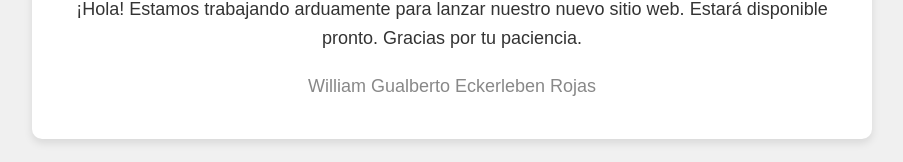
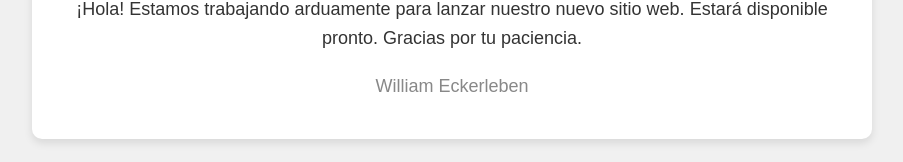
Before and after one commit to weckerleben/-weckerleben.github.io, a plain HTML site: page index.html in a window 1280 px wide. Shown: the part 383-545 px from the top of the page, without its empty margins (188-1091 px from the left). Drawn offline with Linux system fonts and the light colour scheme.

Commit message:
name change

```diff
--- a/index.html
+++ b/index.html
@@ -45,7 +45,7 @@
 <div class="container">
   <h1>Estamos trabajando en ello...</h1>
   <p>¡Hola! Estamos trabajando arduamente para lanzar nuestro nuevo sitio web. Estará disponible pronto. Gracias por tu paciencia.</p>
-  <p class="notice">William Gualberto Eckerleben Rojas</p>
+  <p class="notice">William Eckerleben</p>
 </div>
 
 </body>
```
